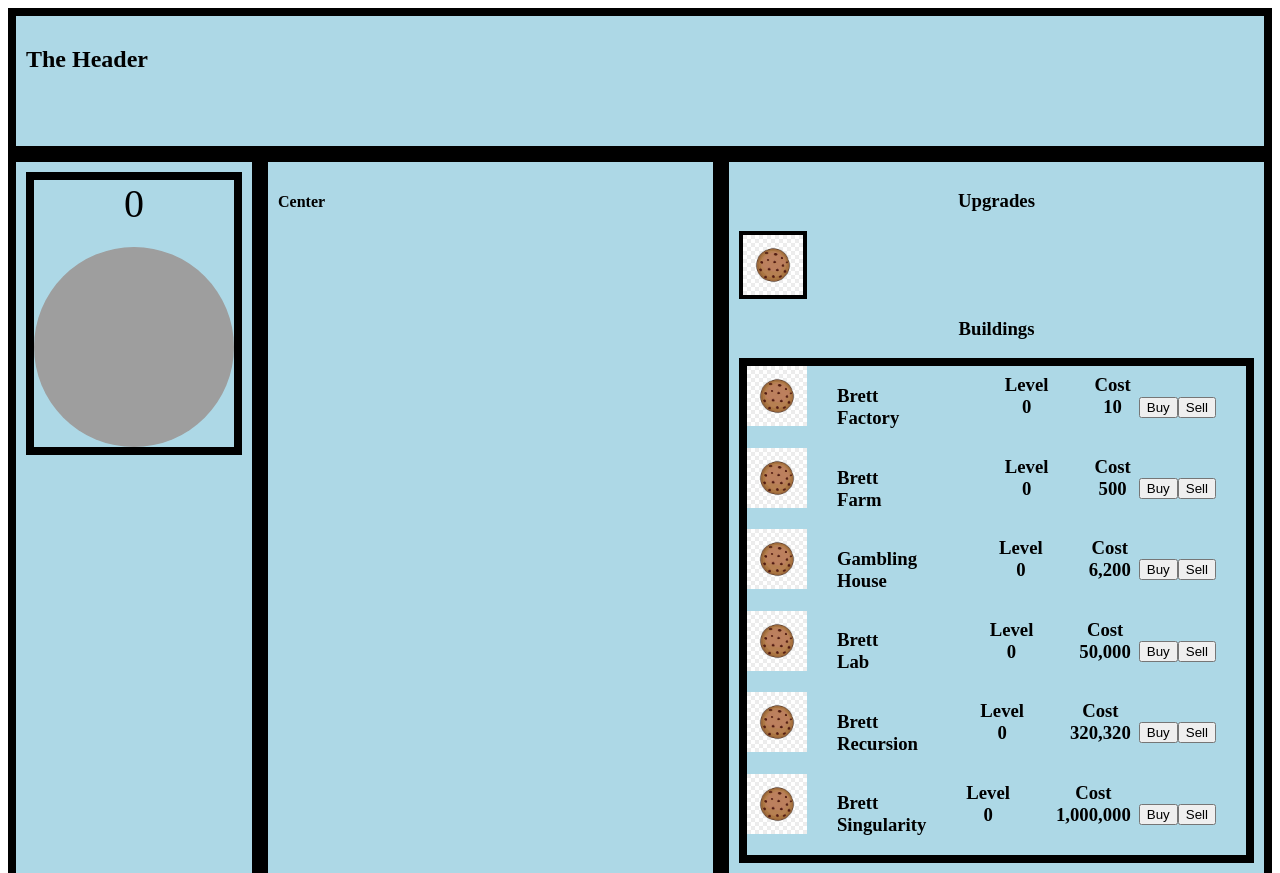
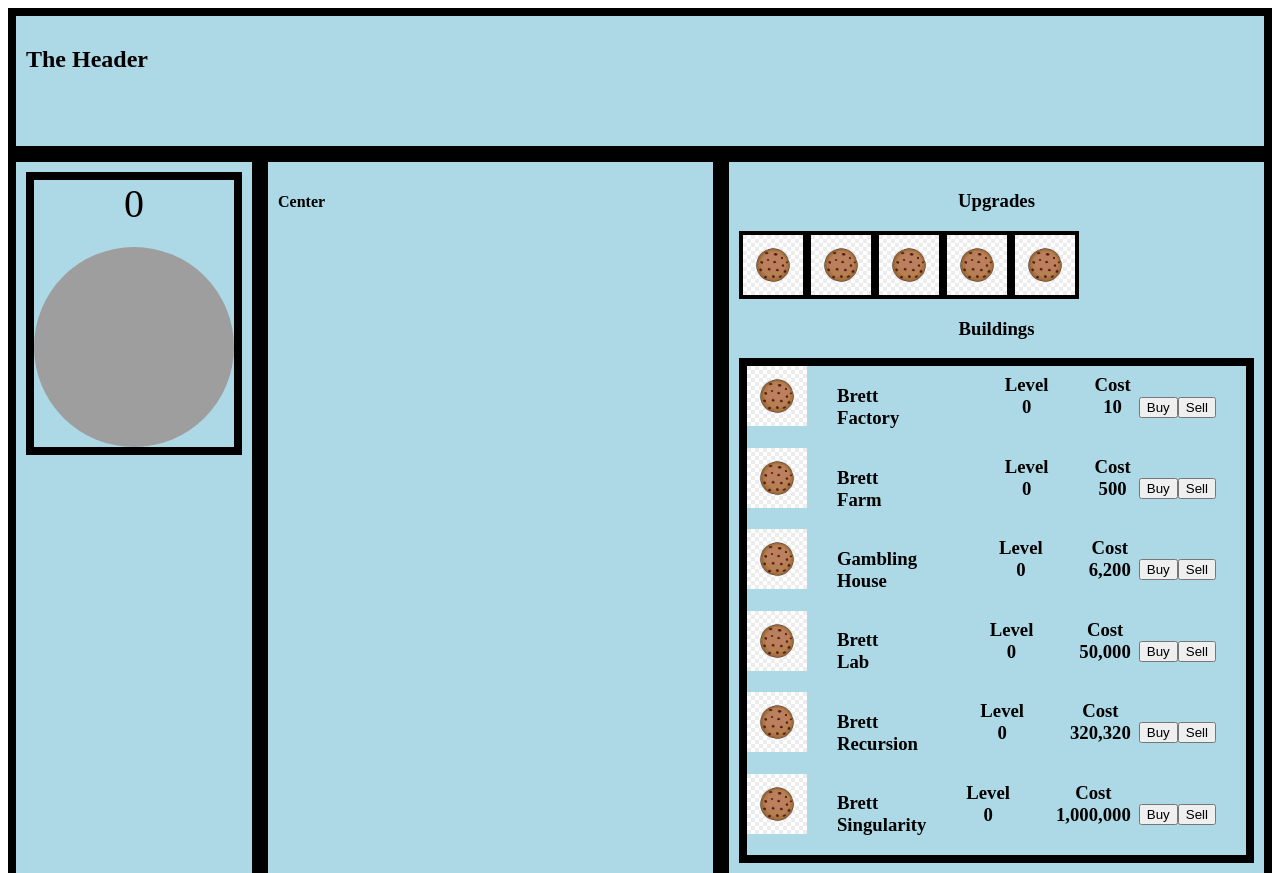
Before and after one commit to firepeashooter/clickerSite, a plain HTML site: page index.html in a window 1280 px wide. Shown: the top 873 px of the page. Drawn offline with Linux system fonts and the light colour scheme; grey boxes are pictures that could not be loaded.

Commit message:
Added placeholder upgrade buttons

```diff
--- a/CSS/style.css
+++ b/CSS/style.css
@@ -67,6 +67,11 @@
     display: flex;
 }
 
+.upgrade{
+    display: flex;
+    justify-content: center;
+}
+
 
 
 .container{
--- a/index.html
+++ b/index.html
@@ -40,9 +40,31 @@
       <div class="top--right">
         <h3 style="text-align: center;">Upgrades</h3>
 
-        <div class="upgrade--container">
-          <img id="upgrade1" src="images/cookie.jpg" class="upgrade--image" style="border: 4px solid black;" onclick="upgradeClick()"></img>
+        <div class ="upgrade--container">
+
+          <div class="upgrade" id="upgrade1">
+            <img id="upgrade1" src="images/cookie.jpg" class="upgrade--image" style="border: 4px solid black;" onclick="upgradeClick()"></img>
+          </div>
+
+          <div class="upgrade" id="upgrade1">
+            <img id="upgrade1" src="images/cookie.jpg" class="upgrade--image" style="border: 4px solid black;" onclick="upgradeClick()"></img>
+          </div>
+
+          <div class="upgrade" id="upgrade1">
+            <img id="upgrade1" src="images/cookie.jpg" class="upgrade--image" style="border: 4px solid black;" onclick="upgradeClick()"></img>
+          </div>
+
+          <div class="upgrade" id="upgrade1">
+            <img id="upgrade1" src="images/cookie.jpg" class="upgrade--image" style="border: 4px solid black;" onclick="upgradeClick()"></img>
+          </div>
+
+          <div class="upgrade" id="upgrade1">
+            <img id="upgrade1" src="images/cookie.jpg" class="upgrade--image" style="border: 4px solid black;" onclick="upgradeClick()"></img>
+          </div>
+
         </div>
+
+
 
         <h3 style="text-align: center;">Buildings</h3>
 
--- a/scripts/cookieUp.js
+++ b/scripts/cookieUp.js
@@ -46,7 +46,7 @@ function upgradeClick(){
     if (clickUpgrade){
         clickMultiplier *= 2;
         //In this case we just switch the image to signify that it's been created
-        document.getElementById("upgrade1").src = "images/cancel.jpg";
+        document.getElementById("upgrade1").src = "images/checkbox.avif";
         clickUpgrade = false;
     }
 
```
Also changed, not shown: images/checkbox.avif (added).
